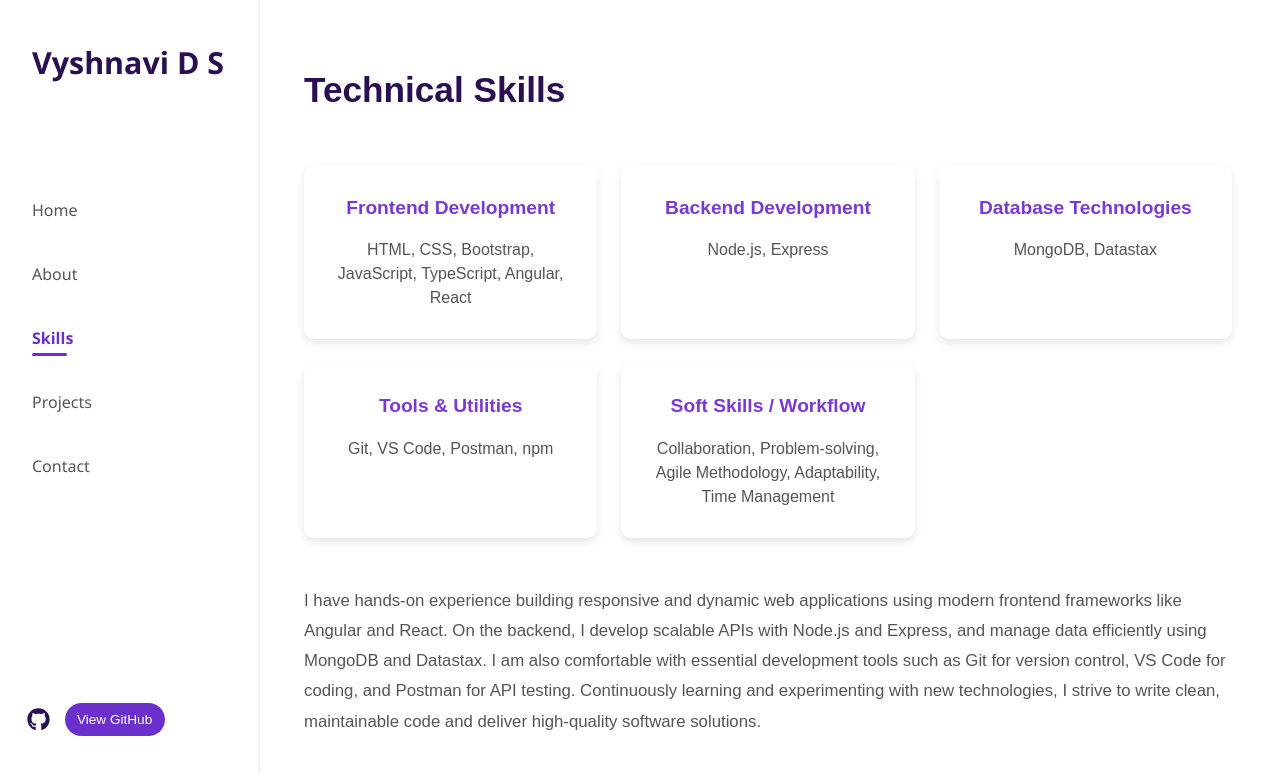
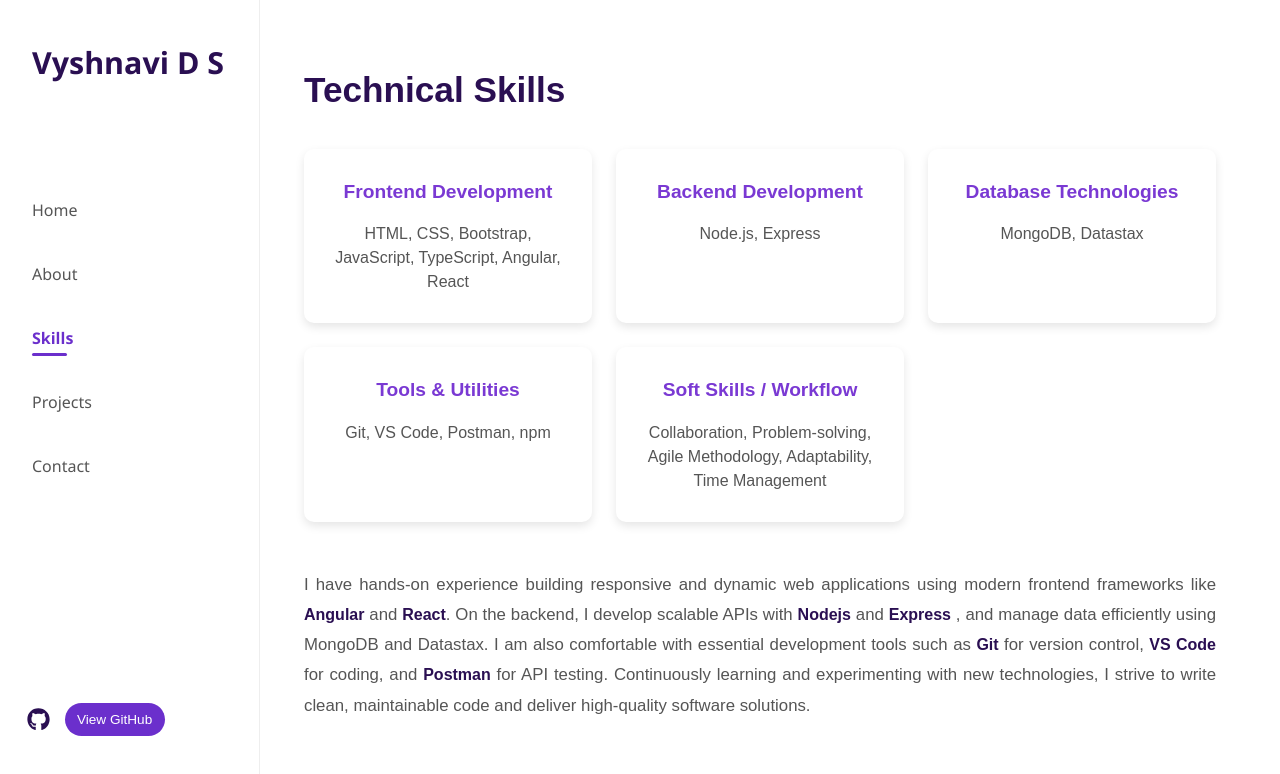
Before and after one commit to vyshnavids75-cell/portfolio, a React (Vite) app: page / in a window 1280 px wide. Both pictures are taken after a click on the element "Skills". Shown: the top 774 px of the page. Built offline with nearby package versions, Linux system fonts and the light colour scheme.

Commit message:
Code modification in Skills

```diff
--- a/src/components/Skills.tsx
+++ b/src/components/Skills.tsx
@@ -36,16 +36,18 @@ const Skills: React.FC = () => {
             <div className="skills-description">
                 <p>
                     I have hands-on experience building responsive and dynamic web applications
-                    using modern frontend frameworks like Angular and React. On the backend, I
-                    develop scalable APIs with Node.js and Express, and manage data efficiently
+                    using modern frontend frameworks like {" "}<strong>Angular</strong> and {""}
+                    <strong>React</strong>. On the backend, I develop scalable APIs with {" "}
+                    <strong>Nodejs</strong>  and {" "}<strong>Express</strong> , and manage data efficiently
                     using MongoDB and Datastax. I am also comfortable with essential development
-                    tools such as Git for version control, VS Code for coding, and Postman for API
+                    tools such as {" "} <strong>Git</strong> for version control, {" "}<strong>
+                        VS Code</strong> for coding, and {" "} <strong>Postman</strong> for API
                     testing. Continuously learning and experimenting with new technologies, I
                     strive to write clean, maintainable code and deliver high-quality software solutions.
                 </p>
             </div>
 
-                <Footer />
+            <Footer />
 
         </section>
     )
--- a/src/components/styles/Projects.css
+++ b/src/components/styles/Projects.css
@@ -75,6 +75,7 @@
     color: #555;
     line-height: 1.6;
     margin-bottom: 1rem;
+    text-align: justify;
   }
 
   .project-card ul {
--- a/src/components/styles/Skills.css
+++ b/src/components/styles/Skills.css
@@ -1,14 +1,15 @@
 .skills-section {
-    padding: 4rem 3rem;
+    padding: 4rem 3rem 2rem;
     font-family: 'Arial', sans-serif;
     height: 100vh;
     margin-left: 16rem;
+    margin-right: 1rem;
   }
 
   .skills-title {
     font-size: 2.2rem;
     color: #2a0f52;
-    margin-bottom: 3rem;
+    margin-bottom: 2rem;
     font-weight: 700;
   }
 
@@ -48,4 +49,11 @@
     font-size: 1.05rem;
     line-height: 1.8;
     color: #555;
+    text-align: justify;
   }
+
+  .skills-description strong {
+    color: #2a0f52;
+    font-weight: 600;
+    font-size: 1rem;
+  }
```
